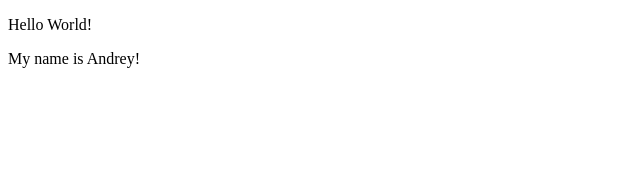
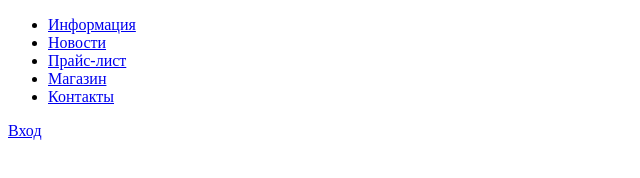
Before and after one commit to MasalovAndrey/Front-end-development, a plain HTML site: page index.html in a window 1280 px wide. Shown: the whole page, without its empty margins (0-640 px from the left). Drawn offline with Linux system fonts and the light colour scheme.

Commit message:
Commit
Commit

```diff
--- a/index.html
+++ b/index.html
@@ -1,11 +1,35 @@
 <!DOCTYPE html>
-<html>
+<html lang="ru">
   <head>
-    <title>Hello World!</title>
     <meta charset="utf-8">
+    <title>Барбершоп "Бородинский"</title>
   </head>
   <body>
-    <p>Hello World!</p>
-    <p>My name is Andrey!</p>
+    <header class="main-header">
+      <div class="container">
+        <nav class="main-navigation">
+          <ul>
+            <li>
+              <a href="#">Информация</a>
+            </li>
+            <li>
+              <a href="#">Новости</a>
+            </li>
+            <li>
+              <a href="#">Прайс-лист</a>
+            </li>
+            <li>
+              <a href="#">Магазин</a>
+            </li>
+            <li>
+              <a href="#">Контакты</a>
+            </li>
+          </ul>
+        </nav>
+        <div class="user-block">
+          <a class="login" href="#">Вход</a>
+        </div>
+      </div>
+    </header>
   </body>
 </html>
```
